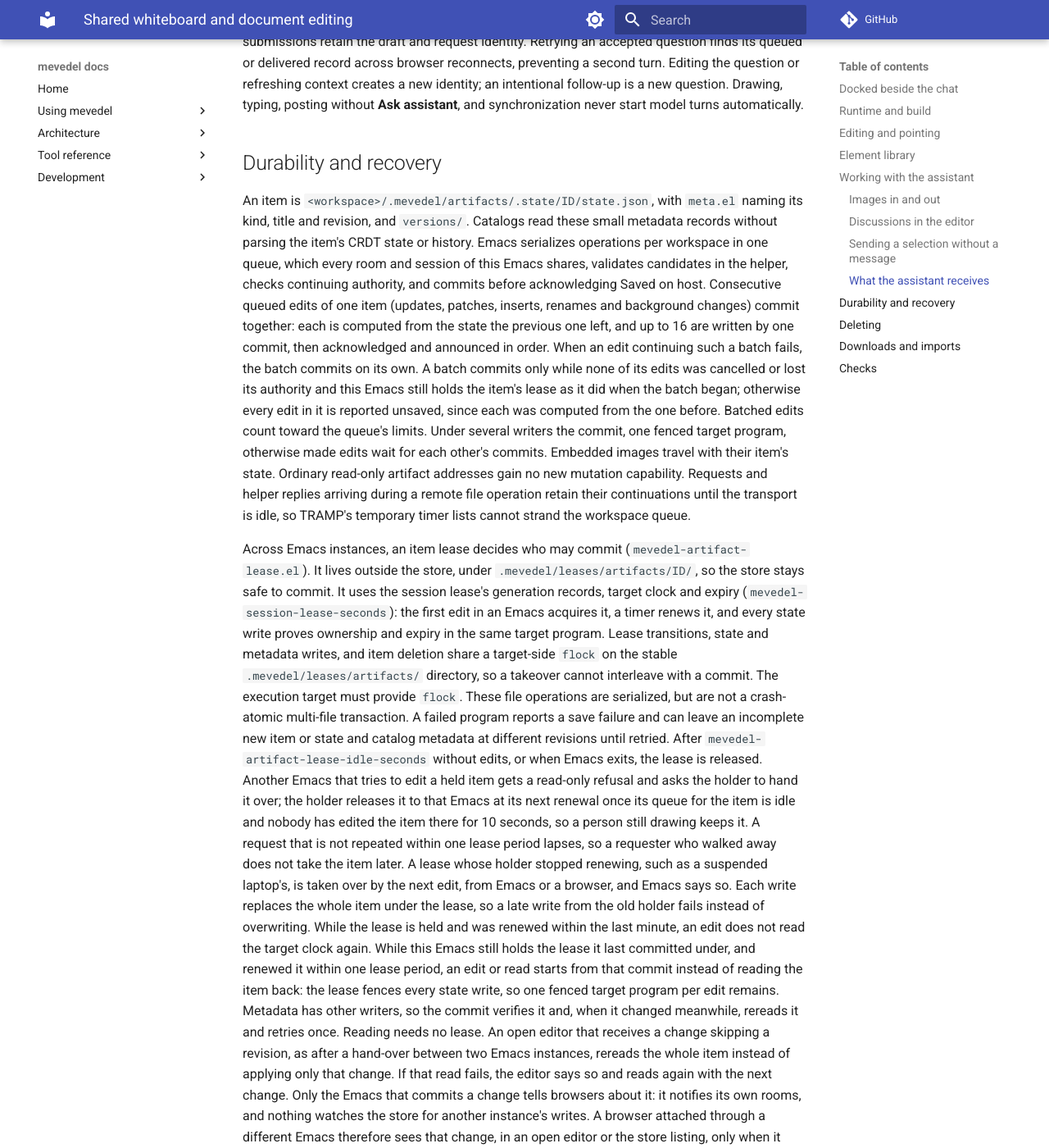
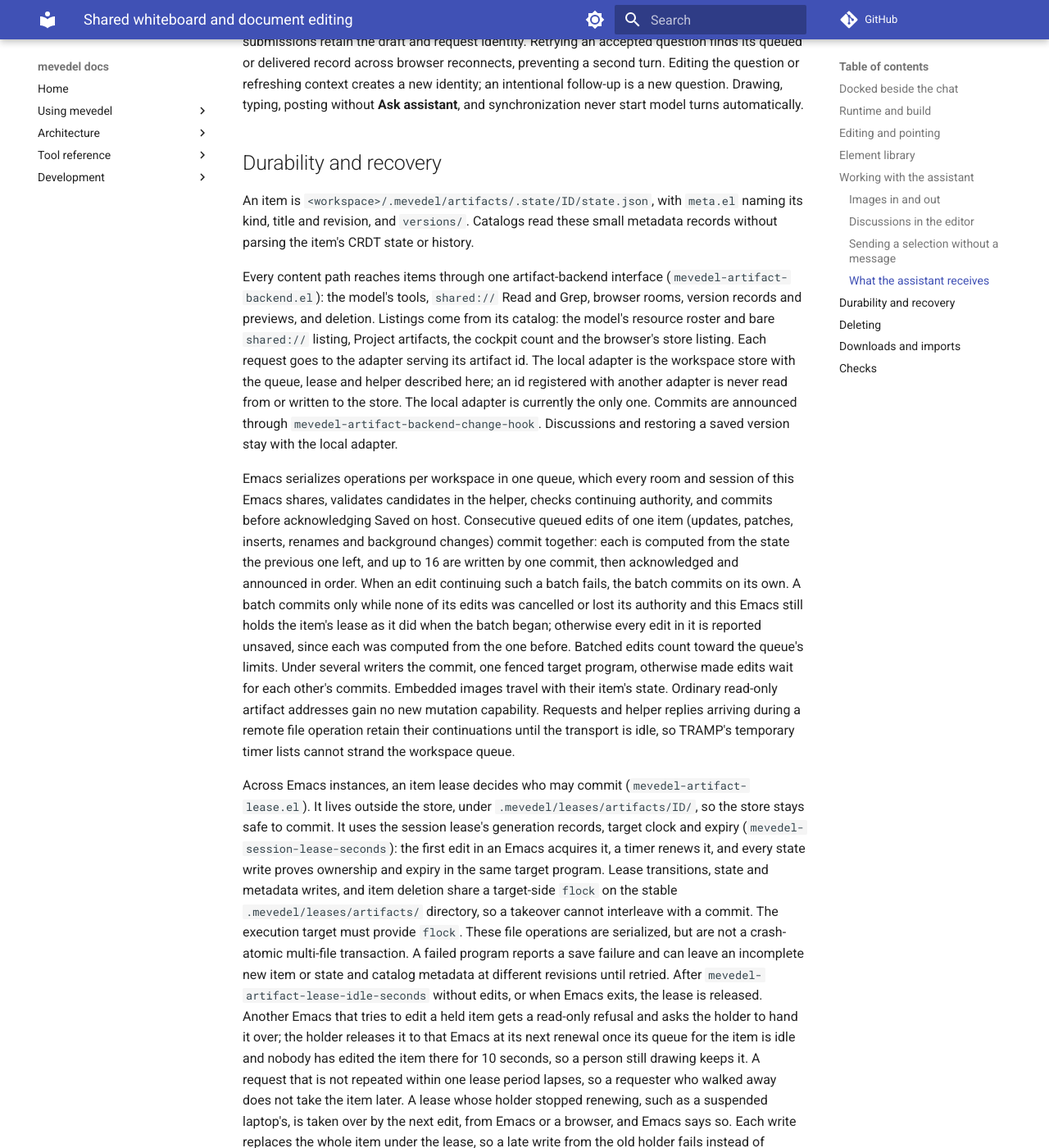
Before and after one commit to FrauH0lle/mevedel, an MkDocs documentation site: the page built from docs/shared-editing.md, in a window 1280 px wide and 1400 px high, scrolled down 15276 px. Shown: the whole window at 82% size. Built offline with MkDocs 1.6.1 and Material for MkDocs 9.7.7, drawn with Linux system fonts in a browser that asks for light colours; comment, search, counter and statistics services are not loaded.

Commit message:
refactor(artifacts): Route item content and listings through a backend interface
Whiteboard and document content was served only from the workspace
artifact store, and listings read that store directly, so nothing but a
local item could ever answer a shared:// read or a SharedEdit.

Add mevedel-artifact-backend: a registry selects an adapter per artifact
id, and the local adapter is today's editing queue, lease and helper
(mevedel-shared-editing-call) plus the store listings.  The interface
has a call operation, a catalog at three detail levels (ids, items,
full rows) and the change events, which move here from shared editing.

* mevedel-artifact-backend.el: New.  Register/unregister adapters,
dispatch calls, catalog, presence, and the change hook and notify.

* mevedel-tool-editing.el, mevedel-collaboration-editing.el,
mevedel-collaboration-artifact.el, mevedel-artifact-store.el: Tools,
browser rooms, version previews, turn versions and deletion call the
backend.  The browser store listing comes from the catalog.

* mevedel-resource.el, mevedel-tool-fs-search.el,
mevedel-artifacts-list.el: The shared:// gate, roster, bare listing,
Grep, cockpit rows and count use the backend.

* mevedel-shared-editing.el: Notify through the backend; drop the
unused mevedel-shared-editing-ids.

* scripts/checkdoc-collect.el: A diagnostic on an argument-less
top-level call belongs to the file instead of aborting the check.

* test/test-mevedel-artifact-backend.el: New.  A fake adapter for one id
receives shared:// Read and Grep, SharedEdit, versions and deletion and
appears in every listing, while other ids stay local.

Discussions and version restore stay with the local adapter.

```diff
--- a/docs/shared-editing.md
+++ b/docs/shared-editing.md
@@ -726,6 +726,19 @@ typing, posting without **Ask assistant**, and synchronization never start model
 An item is `<workspace>/.mevedel/artifacts/.state/ID/state.json`, with `meta.el`
 naming its kind, title and revision, and `versions/`. Catalogs read these small
 metadata records without parsing the item's CRDT state or history.
+
+Every content path reaches items through one artifact-backend interface
+(`mevedel-artifact-backend.el`): the model's tools, `shared://` Read and Grep,
+browser rooms, version records and previews, and deletion. Listings come from
+its catalog: the model's resource roster and bare `shared://` listing, Project
+artifacts, the cockpit count and the browser's store listing. Each request goes
+to the adapter serving its artifact id. The local adapter is the workspace
+store with the queue, lease and helper described here; an id registered with
+another adapter is never read from or written to the store. The local adapter
+is currently the only one. Commits are announced through
+`mevedel-artifact-backend-change-hook`. Discussions and restoring a saved
+version stay with the local adapter.
+
 Emacs serializes operations per
 workspace in one queue, which every room and session of this Emacs shares,
 validates candidates in the helper, checks continuing authority, and commits
```
Also changed, not shown: docs/module-map.md (+1 -0 lines), 17 other files.
